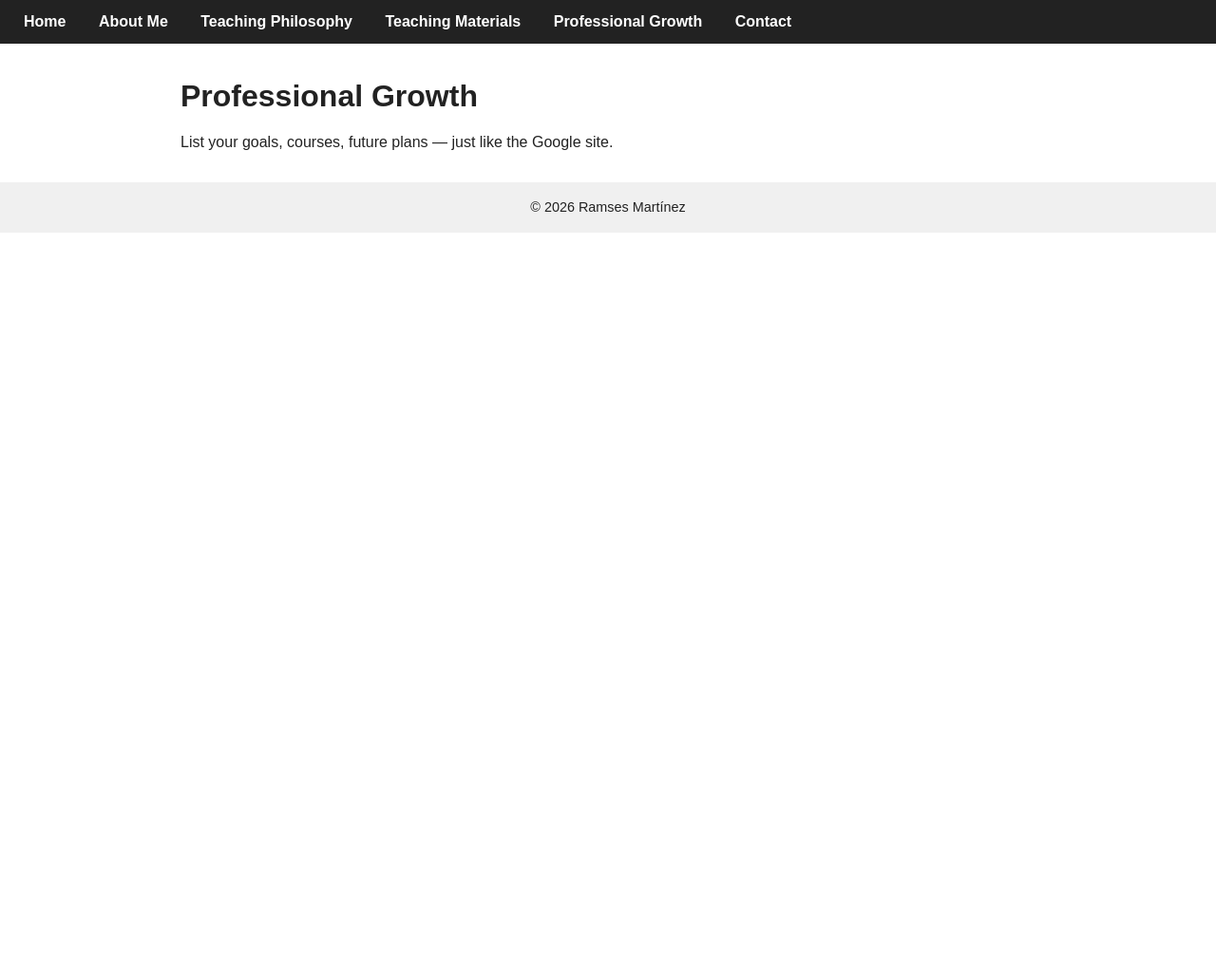
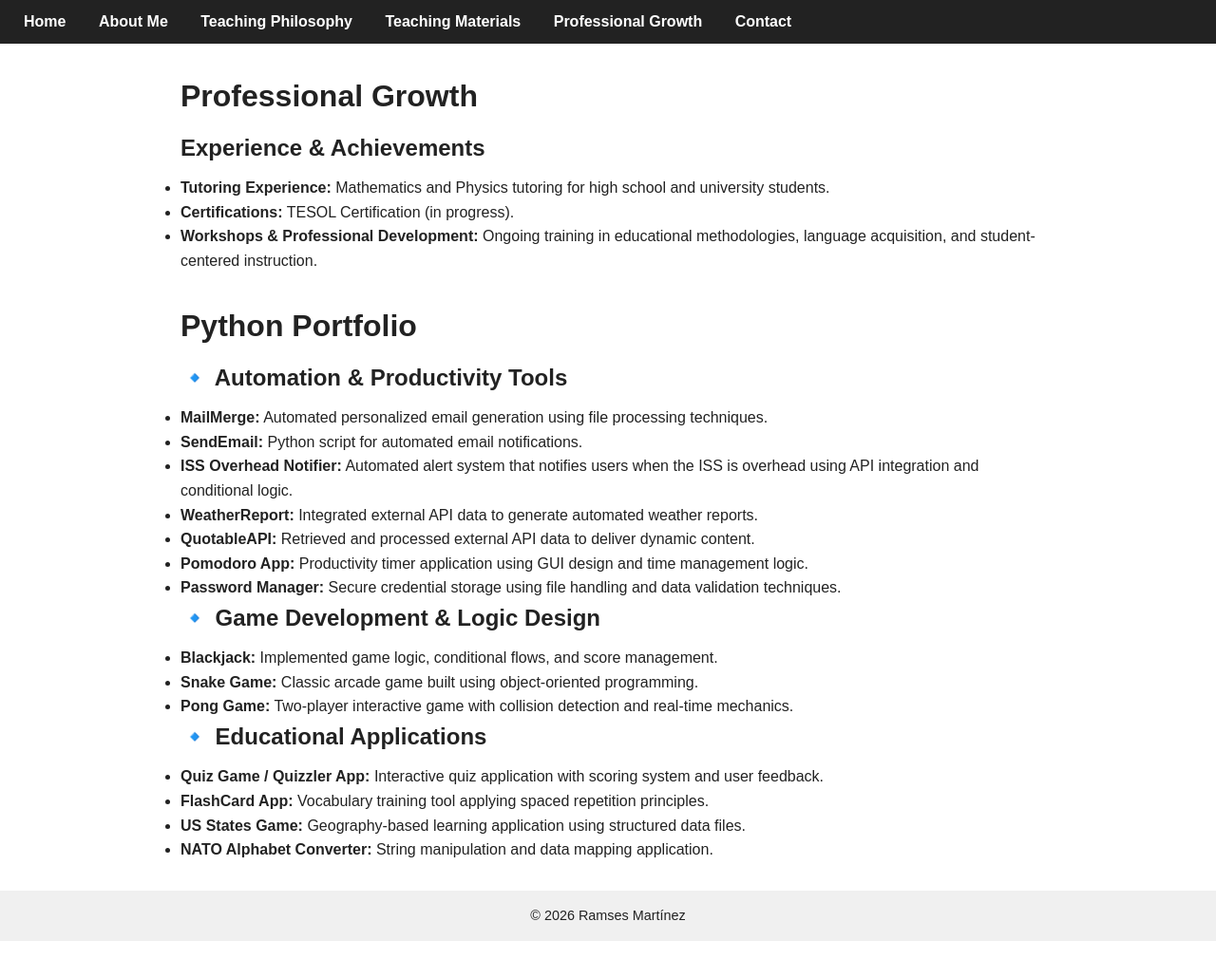
Before and after one commit to ramses-dev86/portfolio, a plain HTML site: page growth.html in a window 1280 px wide. Shown: the whole page at 95% size. Before the commit the page ends 800 px from the top, so only its background shows below. Drawn offline with Linux system fonts and the light colour scheme.

Commit message:
Update growth.html

```diff
--- a/growth.html
+++ b/growth.html
@@ -18,7 +18,57 @@
 
 <div class="container">
     <h1>Professional Growth</h1>
-    <p>List your goals, courses, future plans — just like the Google site.</p>
+
+    <h2>Experience & Achievements</h2>
+
+    <ul>
+        <li><strong>Tutoring Experience:</strong> Mathematics and Physics tutoring for high school and university students.</li>
+
+        <li><strong>Certifications:</strong> TESOL Certification (in progress).</li>
+
+        <li><strong>Workshops & Professional Development:</strong> Ongoing training in educational methodologies, language acquisition, and student-centered instruction.</li>
+    </ul>
+</div>
+
+<div class="container">
+    <h1>Python Portfolio</h1>
+
+    <h2>🔹 Automation & Productivity Tools</h2>
+    <ul>
+        <li><strong>MailMerge:</strong> Automated personalized email generation using file processing techniques.</li>
+
+        <li><strong>SendEmail:</strong> Python script for automated email notifications.</li>
+
+        <li><strong>ISS Overhead Notifier:</strong> Automated alert system that notifies users when the ISS is overhead using API integration and conditional logic.</li>
+
+        <li><strong>WeatherReport:</strong> Integrated external API data to generate automated weather reports.</li>
+
+        <li><strong>QuotableAPI:</strong> Retrieved and processed external API data to deliver dynamic content.</li>
+
+        <li><strong>Pomodoro App:</strong> Productivity timer application using GUI design and time management logic.</li>
+
+        <li><strong>Password Manager:</strong> Secure credential storage using file handling and data validation techniques.</li>
+    </ul>
+
+    <h2>🔹 Game Development & Logic Design</h2>
+    <ul>
+        <li><strong>Blackjack:</strong> Implemented game logic, conditional flows, and score management.</li>
+
+        <li><strong>Snake Game:</strong> Classic arcade game built using object-oriented programming.</li>
+
+        <li><strong>Pong Game:</strong> Two-player interactive game with collision detection and real-time mechanics.</li>
+    </ul>
+
+    <h2>🔹 Educational Applications</h2>
+    <ul>
+        <li><strong>Quiz Game / Quizzler App:</strong> Interactive quiz application with scoring system and user feedback.</li>
+
+        <li><strong>FlashCard App:</strong> Vocabulary training tool applying spaced repetition principles.</li>
+
+        <li><strong>US States Game:</strong> Geography-based learning application using structured data files.</li>
+
+        <li><strong>NATO Alphabet Converter:</strong> String manipulation and data mapping application.</li>
+    </ul>
 </div>
 
 <footer>© 2026 Ramses Martínez</footer>
```
